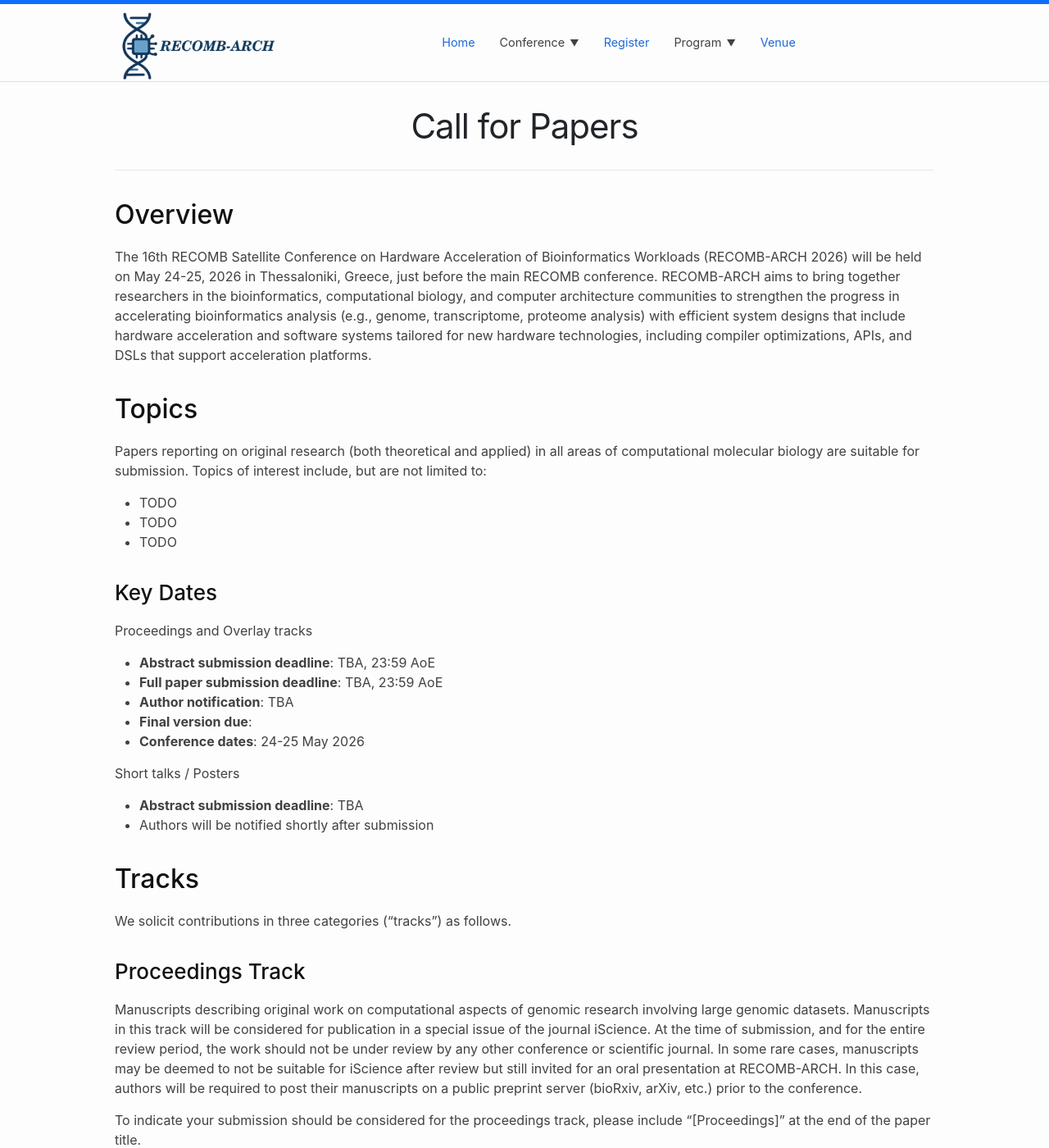
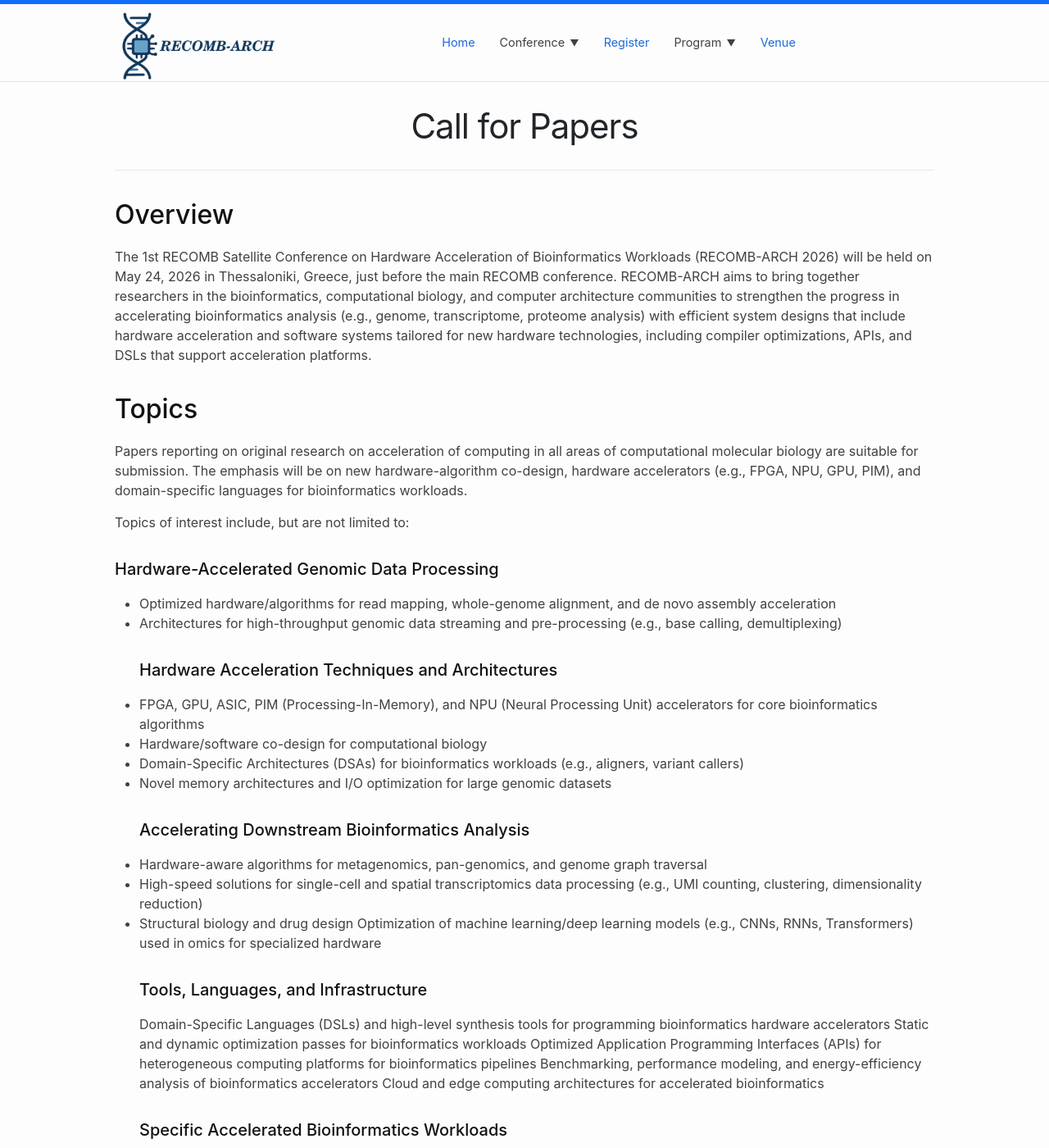
Before and after one commit to RECOMB-Arch/template, a Jekyll site: the page built from call_for_papers.md, in a window 1280 px wide and 1400 px high. Shown: the whole window at 82% size. Built offline with Jekyll 4.4.1, drawn with Linux system fonts in a browser that asks for light colours; nearby versions of some CDN libraries; some of the changed text lies outside the part shown.

Commit message:
chair name, iteration number, cfp

```diff
--- a/_config.yml
+++ b/_config.yml
@@ -3,11 +3,11 @@
 #
 title: RECOMB-ARCH
 year: 2026
-dates: May 24-25, 2026
-iteration: "16th"
+dates: May 24, 2026
+iteration: "1st"
 location: "Thessaloniki, Greece"
-pc_chair1: "Victoria Popic"
-pc_chair2: "Kristoffer Sahlin"
+pc_chair1: "Yatish Turakhia"
+pc_chair2: ""
 
 #
 author:
@@ -133,12 +133,11 @@ deadlines:
   author_notification: "TBA"
   poster_and_short_talk_submission: "TBA"
   poster_and_short_talk_notification: "TBA"
-  conference_dates: "24-25 May 2026"
+  conference_dates: "24 May 2026"
 
 links:
   easychair: "https://easychair.org/conferences/?conf=recomb2026"
-  pc_chair1: "mailto:vpopic@broadinstitute.org"
-  pc_chair2: "mailto:krsahlin@gmail.com"
+  pc_chair1: "mailto:yturakhia@ucsd.edu"
 #  nav_pages:
 #     - about.md
 #     - committes.md
--- a/call_for_papers.md
+++ b/call_for_papers.md
@@ -12,11 +12,35 @@ The {{site.iteration}} RECOMB Satellite Conference on Hardware Acceleration of B
 
 ## Topics
 
-Papers reporting on original research (both theoretical and applied) in all areas of computational molecular biology are suitable for submission. Topics of interest include, but are not limited to:
+Papers reporting on original research on acceleration of computing in all areas of computational molecular biology are suitable for submission. The emphasis will be on new hardware-algorithm co-design, hardware accelerators (e.g., FPGA, NPU, GPU, PIM),  and domain-specific languages for bioinformatics workloads.
 
-- TODO
-- TODO
-- TODO
+Topics of interest include, but are not limited to:
+
+#### Hardware-Accelerated Genomic Data Processing
+- Optimized hardware/algorithms for read mapping, whole-genome alignment, and de novo assembly acceleration
+- Architectures for high-throughput genomic data streaming and pre-processing (e.g., base calling, demultiplexing)
+#### Hardware Acceleration Techniques and Architectures
+- FPGA, GPU, ASIC, PIM (Processing-In-Memory), and NPU (Neural Processing Unit) accelerators for core bioinformatics algorithms
+- Hardware/software co-design for computational biology
+- Domain-Specific Architectures (DSAs) for bioinformatics workloads (e.g., aligners, variant callers)
+- Novel memory architectures and I/O optimization for large genomic datasets
+#### Accelerating Downstream Bioinformatics Analysis
+- Hardware-aware algorithms for metagenomics, pan-genomics, and genome graph traversal
+- High-speed solutions for single-cell and spatial transcriptomics data processing (e.g., UMI counting, clustering, dimensionality reduction)
+- Structural biology and drug design
+Optimization of machine learning/deep learning models (e.g., CNNs, RNNs, Transformers) used in omics for specialized hardware
+####  Tools, Languages, and Infrastructure
+Domain-Specific Languages (DSLs) and high-level synthesis tools for programming bioinformatics hardware accelerators
+Static and dynamic optimization passes for bioinformatics workloads
+Optimized Application Programming Interfaces (APIs) for heterogeneous computing platforms for bioinformatics pipelines
+Benchmarking, performance modeling, and energy-efficiency analysis of bioinformatics accelerators
+Cloud and edge computing architectures for accelerated bioinformatics
+#### Specific Accelerated Bioinformatics Workloads
+- Accelerating dynamic programming algorithms (e.g., Smith-Waterman, Needleman-Wunsch) and their approximations
+- Efficient hardware implementations of compression algorithms for genomic data
+- Accelerated methods for genome-wide association studies (GWAS) and population genetics
+- Hardware-optimized data structures (e.g., k-mer indices, Bloom filters, FM-index, learned indexes)
+
 
 ### Key Dates
 
@@ -25,7 +49,6 @@ Proceedings and Overlay tracks
 - **Abstract submission deadline**: {{ site.deadlines.abstract_submission }}
 - **Full paper submission deadline**: {{ site.deadlines.paper_submission }}
 - **Author notification**: {{ site.deadlines.author_notification }}
-- **Final version due**: {{ site.deadlines.final_version }}
 - **Conference dates**: {{ site.deadlines.conference_dates }}
 
 Short talks / Posters
@@ -40,7 +63,7 @@ We solicit contributions in three categories (“tracks”) as follows.
 
 ### Proceedings Track
 
-Manuscripts describing original work on computational aspects of genomic research involving large genomic datasets. Manuscripts in this track will be considered for publication in a special issue of the journal iScience. At the time of submission, and for the entire review period, the work should not be under review by any other conference or scientific journal. In some rare cases, manuscripts may be deemed to not be suitable for iScience after review but still invited for an oral presentation at {{ site.title }}. In this case, authors will be required to post their manuscripts on a public preprint server (bioRxiv, arXiv, etc.) prior to the conference.
+Manuscripts describing original work on computational aspects of genomic research involving large genomic datasets. Manuscripts in this track will be considered for publication in a special issue of the Bioinformatics journal. At the time of submission, and for the entire review period, the work should not be under review by any other conference or scientific journal. In some rare cases, manuscripts may be deemed to not be suitable for iScience after review but still invited for an oral presentation at {{ site.title }}. In this case, authors will be required to post their manuscripts on a public preprint server (bioRxiv, arXiv, etc.) prior to the conference.
 
 To indicate your submission should be considered for the proceedings track, please include “[Proceedings]” at the end of the paper title.
 
@@ -54,20 +77,16 @@ To indicate your submission should be considered for the overlay track, please i
 
 Regular abstracts describing original work, including software applications. These will be considered for short oral presentations or posters. A 1-2 page abstract describing the methods and key results should be submitted via the EasyChair system.
 
-## Partnership with iScience
+## Partnership with Bioinformatics
 
-All submissions to the proceedings track will be simultaneously considered for publication in a special issue of the journal iScience if the authors agree. iScience is an open-access journal published by Cell Press for original research in the life, physical, and earth sciences.
+All submissions to the proceedings track will be simultaneously considered for publication in a special issue of the journal Bioinformatics if the authors agree. Bioinformatics is an open-access journal published by Oxford University Press for original research in developments in bioinformatics.
 
-In addition to the program committee of {{ site.title }}, editors of iScience will evaluate the proceedings-track papers for biological impact and suitability for publication. In particular, the following criteria will be used to evaluate the biological relevance:
+In addition to the program committee of RECOMB-Arch, editors of Bioinformatics will evaluate the proceedings-track papers for biological impact and suitability for publication. In particular, the following criteria will be used to evaluate relevance:
 
-- Can inputs be found through experiments?
-- Can outputs be used directly in future experiments or analyses?
-- Can outputs be obtained through a well-established methodology for less cost?
-- Is the methodology proposed applicable in useful settings?
-- Do biological data support the study?
-- Is biological variability sufficiently accounted for?
+Is the methodology proposed applicable in useful and practical settings and is it open source?
+Actual biological data must be used and, in appropriate cases, can be complemented with simulated data.
 
-Authors who do not wish their manuscript to be considered for iScience should use the overlay track for submission. Publication in iScience is subject to an Open Access charge of approximately $1500 (a 50% discounted rate for the conference proceedings). Reduced Open Access charges for authors in developing countries and others in financial hardship are available.
+Authors who do not wish their manuscript to be considered for Bioinformatics should use the overlay track for submission. Publication in Bioinformatics is subject to an Open Access charge. Reduced Open Access charges are available for authors in developing countries and others experiencing financial hardship, and a 15% discount is available for ISCB members.
 
 ## Submission Guidelines
 
@@ -92,4 +111,4 @@ There is a mandatory abstract submission deadline on **{{ site.deadlines.abstrac
 
 ### Contact
 
-All questions about submissions should be emailed to the [{{site.pc_chair1}}]({{ site.links.pc_chair1 }}) or [{{site.pc_chair2}}]({{ site.links.pc_chair2 }}).
+All questions about submissions should be emailed to the PC Chair, [{{site.pc_chair1}}]({{ site.links.pc_chair1 }}).
```
Also changed, not shown: call_for_abstracts.md (+1 -1 lines).
